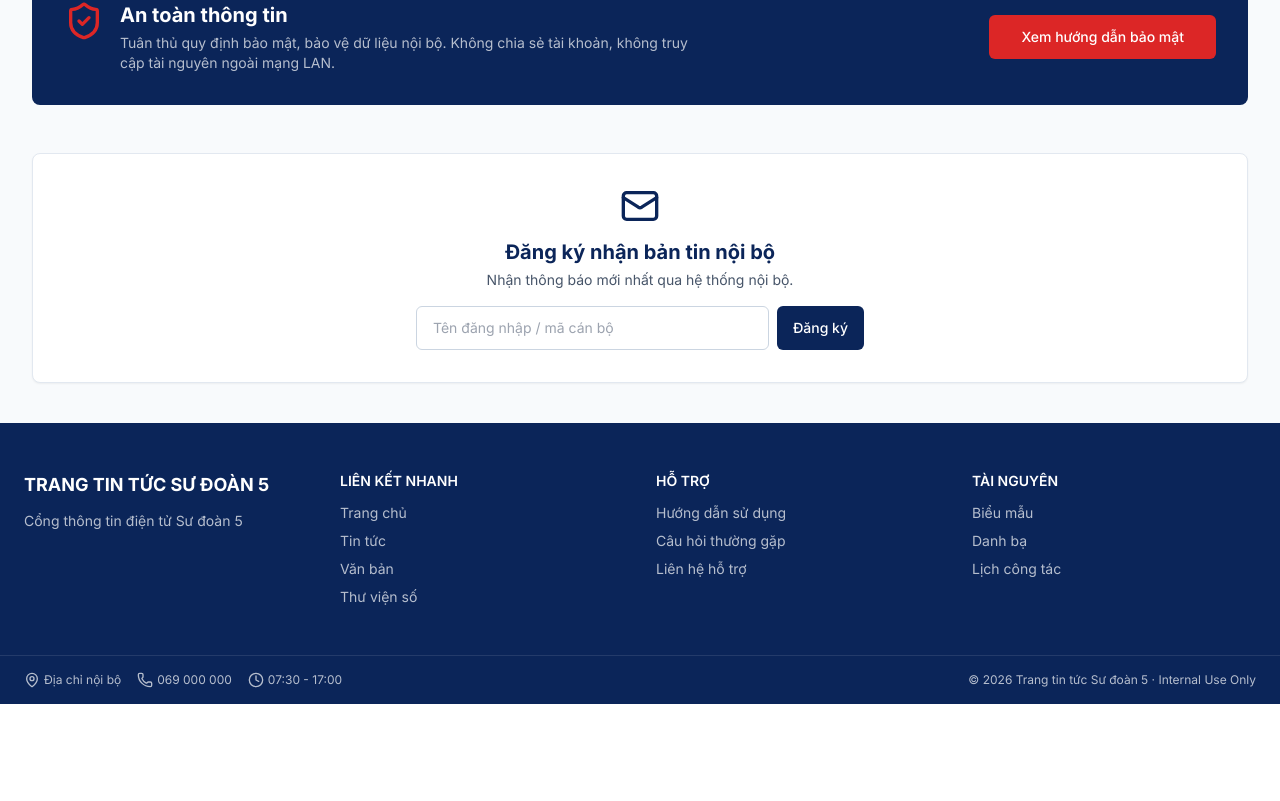
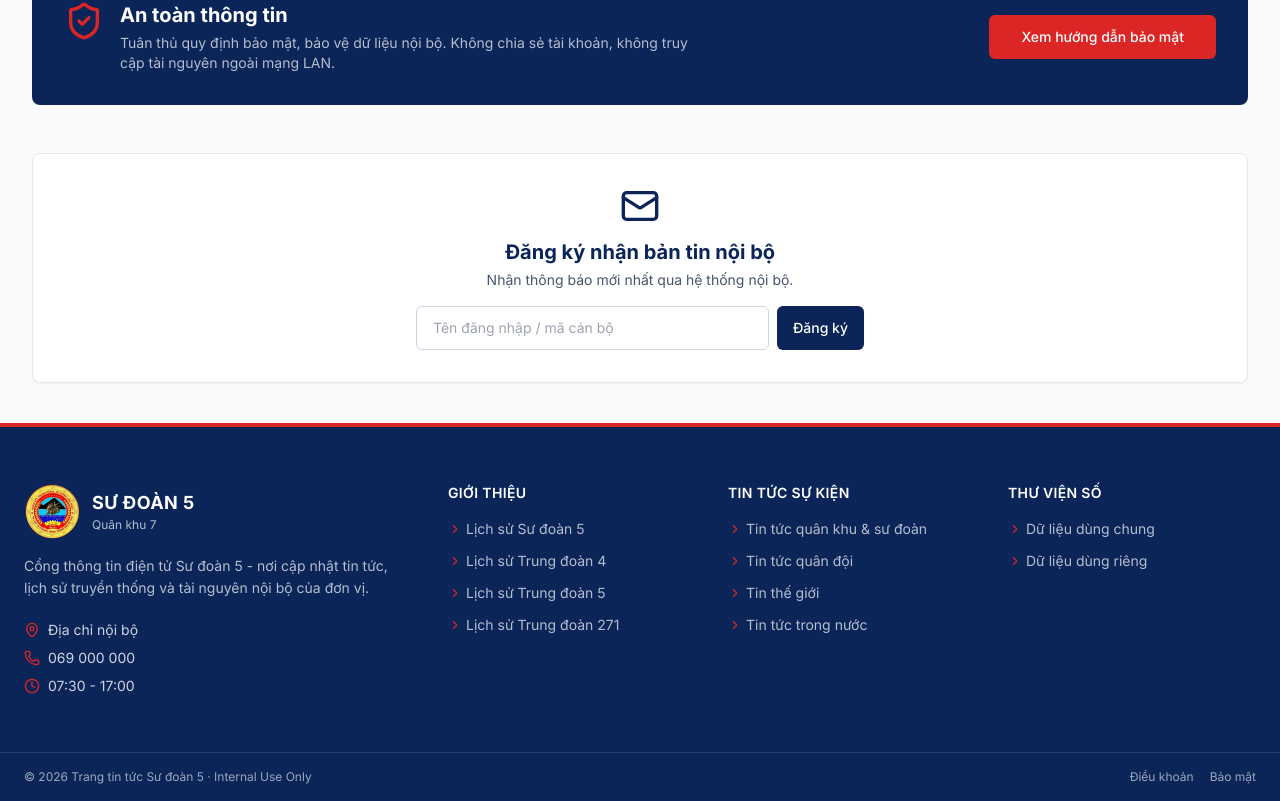
Before and after one commit to helloworld2346/news-cms, a React (Vite) app in the folder frontend/: page / in a window 1280 px wide. Shown: the part 3166-3967 px from the top of the page. Before the commit the page ends 3870 px from the top, so only its background shows below. Built offline with nearby package versions, Linux system fonts and the light colour scheme.

Commit message:
feat: add ScrollToTop and ScrollToTopButton components for improved navigation

```diff
--- a/frontend/src/app/layouts/PublicLayout.tsx
+++ b/frontend/src/app/layouts/PublicLayout.tsx
@@ -4,17 +4,22 @@ import Header from "@/components/common/Header";
 import Footer from "@/components/common/Footer";
 import Breadcrumb from "@/components/common/Breadcrumb";
 import { PageTitleProvider } from "@/components/common/PageTitleProvider";
+import ScrollToTop from "@/components/common/ScrollToTop";
+import ScrollToTopButton from "@/components/common/ScrollToTopButton";
+
 
 export default function PublicLayout() {
   return (
     <PageTitleProvider>
       <div className="flex min-h-screen flex-col overflow-x-clip bg-surface">
+        <ScrollToTop />
         <Header />
         <Breadcrumb />
         <main className="flex-1">
           <Outlet />
         </main>
         <Footer />
+        <ScrollToTopButton />
       </div>
     </PageTitleProvider>
   );
--- a/frontend/src/components/common/Footer.tsx
+++ b/frontend/src/components/common/Footer.tsx
@@ -1,64 +1,107 @@
-import { MapPin, Phone, Clock } from "lucide-react";
+// frontend/src/components/common/Footer.tsx
+import { MapPin, Phone, Clock, ChevronRight } from "lucide-react";
+import { NavLink } from "react-router-dom";
+import logo from "@/assets/images/logo.png";
+import { navItems } from "./nav-items";
 
-const linkCols = [
-  {
-    title: "LIÊN KẾT NHANH",
-    links: ["Trang chủ", "Tin tức", "Văn bản", "Thư viện số"],
-  },
-  {
-    title: "HỖ TRỢ",
-    links: ["Hướng dẫn sử dụng", "Câu hỏi thường gặp", "Liên hệ hỗ trợ"],
-  },
-  {
-    title: "TÀI NGUYÊN",
-    links: ["Biểu mẫu", "Danh bạ", "Lịch công tác"],
-  },
-];
+// Lấy các nhóm có link con để dựng cột liên kết từ menu thật
+const linkCols = navItems
+  .filter((item) => item.children && item.children.length > 0)
+  .slice(0, 3)
+  .map((item) => ({
+    title: item.label,
+    links: item.children!.slice(0, 4),
+  }));
 
 export default function Footer() {
   return (
-    <footer className="bg-primary text-primary-foreground">
-      <div className="mx-auto grid max-w-7xl grid-cols-1 gap-8 px-6 py-12 md:grid-cols-4">
+    <footer className="relative bg-primary text-primary-foreground">
+      {/* Dải accent trên cùng */}
+      <div aria-hidden="true" className="h-1 w-full bg-accent" />
+
+      <div className="mx-auto max-w-7xl px-6 py-14">
+        <div className="grid grid-cols-1 gap-10 lg:grid-cols-12">
           {/* Brand */}
-        <div>
-          <div className="mb-3 text-lg font-bold">TRANG TIN TỨC SƯ ĐOÀN 5</div>
-          <p className="text-sm text-primary-foreground/70">
-            Cổng thông tin điện tử Sư đoàn 5
+          <div className="lg:col-span-4">
+            <div className="flex items-center gap-3">
+              <img
+                src={logo}
+                alt="Logo Sư đoàn 5"
+                className="h-14 w-14 shrink-0 object-contain"
+              />
+              <div className="leading-tight">
+                <div className="text-lg font-bold uppercase tracking-wide">
+                  Sư đoàn 5
+                </div>
+                <div className="text-xs text-primary-foreground/70">
+                  Quân khu 7
+                </div>
+              </div>
+            </div>
+            <p className="mt-4 max-w-sm text-sm leading-relaxed text-primary-foreground/70">
+              Cổng thông tin điện tử Sư đoàn 5 - nơi cập nhật tin tức, lịch sử
+              truyền thống và tài nguyên nội bộ của đơn vị.
             </p>
+
+            {/* Liên hệ */}
+            <ul className="mt-5 space-y-2 text-sm text-primary-foreground/80">
+              <li className="flex items-center gap-2">
+                <MapPin className="h-4 w-4 shrink-0 text-accent" /> Địa chỉ nội
+                bộ
+              </li>
+              <li className="flex items-center gap-2">
+                <Phone className="h-4 w-4 shrink-0 text-accent" /> 069 000 000
+              </li>
+              <li className="flex items-center gap-2">
+                <Clock className="h-4 w-4 shrink-0 text-accent" /> 07:30 - 17:00
+              </li>
+            </ul>
           </div>
 
-        {/* Link columns */}
+          {/* Cột liên kết từ menu thật */}
+          <div className="grid grid-cols-2 gap-8 sm:grid-cols-3 lg:col-span-8">
             {linkCols.map((col) => (
               <div key={col.title}>
-            <div className="mb-3 text-sm font-semibold">{col.title}</div>
-            <ul className="space-y-2 text-sm text-primary-foreground/70">
+                <div className="mb-4 text-sm font-semibold uppercase tracking-wide">
+                  {col.title}
+                </div>
+                <ul className="space-y-2.5 text-sm text-primary-foreground/70">
                   {col.links.map((l) => (
-                <li key={l}>
-                  <a href="#" className="hover:text-primary-foreground">
-                    {l}
-                  </a>
+                    <li key={l.to}>
+                      <NavLink
+                        to={l.to}
+                        className="group inline-flex items-center gap-1 transition-colors hover:text-primary-foreground"
+                      >
+                        <ChevronRight className="h-3.5 w-3.5 text-accent transition-transform group-hover:translate-x-0.5" />
+                        <span>{l.label}</span>
+                      </NavLink>
                     </li>
                   ))}
                 </ul>
               </div>
             ))}
           </div>
+        </div>
+      </div>
 
-      {/* Contact bar */}
+      {/* Thanh cuối */}
       <div className="border-t border-white/10">
-        <div className="mx-auto flex max-w-7xl flex-col gap-2 px-6 py-4 text-xs text-primary-foreground/70 md:flex-row md:items-center md:justify-between">
-          <div className="flex flex-wrap gap-4">
-            <span className="flex items-center gap-1">
-              <MapPin className="h-4 w-4" /> Địa chỉ nội bộ
-            </span>
-            <span className="flex items-center gap-1">
-              <Phone className="h-4 w-4" /> 069 000 000
-            </span>
-            <span className="flex items-center gap-1">
-              <Clock className="h-4 w-4" /> 07:30 - 17:00
-            </span>
+        <div className="mx-auto flex max-w-7xl flex-col gap-2 px-6 py-4 text-xs text-primary-foreground/60 md:flex-row md:items-center md:justify-between">
+          <div>© 2026 Trang tin tức Sư đoàn 5 · Internal Use Only</div>
+          <div className="flex gap-4">
+            <a
+              href="#"
+              className="transition-colors hover:text-primary-foreground"
+            >
+              Điều khoản
+            </a>
+            <a
+              href="#"
+              className="transition-colors hover:text-primary-foreground"
+            >
+              Bảo mật
+            </a>
           </div>
-          <div>© 2026 Trang tin tức Sư đoàn 5 · Internal Use Only</div>
         </div>
       </div>
     </footer>
--- /dev/null
+++ b/frontend/src/components/common/ScrollToTop.tsx
@@ -0,0 +1,14 @@
+// frontend/src/components/common/ScrollToTop.tsx
+import { useEffect } from "react";
+import { useLocation } from "react-router-dom";
+
+// Tự cuộn lên đầu trang mỗi khi đổi route (chuyển tab)
+export default function ScrollToTop() {
+  const { pathname } = useLocation();
+
+  useEffect(() => {
+    window.scrollTo({ top: 0, behavior: "auto" });
+  }, [pathname]);
+
+  return null;
+}
--- /dev/null
+++ b/frontend/src/components/common/ScrollToTopButton.tsx
@@ -0,0 +1,33 @@
+// frontend/src/components/common/ScrollToTopButton.tsx
+import { useEffect, useState } from "react";
+import { ArrowUp } from "lucide-react";
+import { cn } from "@/lib/utils";
+
+export default function ScrollToTopButton() {
+  const [visible, setVisible] = useState(false);
+
+  useEffect(() => {
+    const onScroll = () => setVisible(window.scrollY > 400);
+    onScroll(); // kiểm tra ngay khi mount
+    window.addEventListener("scroll", onScroll, { passive: true });
+    return () => window.removeEventListener("scroll", onScroll);
+  }, []);
+
+  const scrollToTop = () => window.scrollTo({ top: 0, behavior: "smooth" });
+
+  return (
+    <button
+      type="button"
+      onClick={scrollToTop}
+      aria-label="Lên đầu trang"
+      className={cn(
+        "fixed bottom-6 right-6 z-50 flex h-11 w-11 items-center justify-center rounded-full bg-accent text-accent-foreground shadow-lg transition-all duration-300 ease-out hover:bg-accent/90",
+        visible
+          ? "translate-y-0 opacity-100"
+          : "pointer-events-none translate-y-4 opacity-0",
+      )}
+    >
+      <ArrowUp className="h-5 w-5" />
+    </button>
+  );
+}
```
Lines whose indentation alone changed are shown as unchanged.
